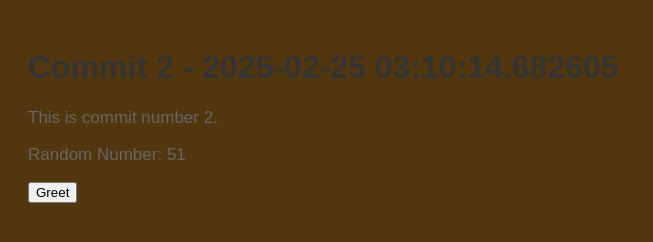
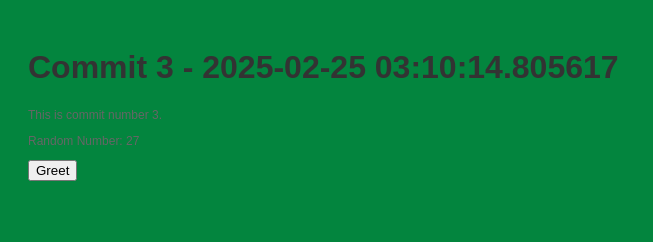
Before and after one commit to legbald0d/myrep-repo-20250225031008, a plain HTML site: page index.html in a window 1280 px wide. Shown: the whole page, without its empty margins (0-653 px from the left). Drawn offline with Linux system fonts and the light colour scheme.

Commit message:
📝 Commit 3 with HTML, CSS, and JS

```diff
--- a/index.html
+++ b/index.html
@@ -2,13 +2,13 @@
     <!DOCTYPE html>
     <html>
     <head>
-        <title>Commit 2 - 2025-02-25 03:10:14.682605</title>
+        <title>Commit 3 - 2025-02-25 03:10:14.805617</title>
         <link rel="stylesheet" href="style.css">
     </head>
     <body>
-        <h1>Commit 2 - 2025-02-25 03:10:14.682605</h1>
-        <p>This is commit number 2.</p>
-        <p>Random Number: 51</p>
+        <h1>Commit 3 - 2025-02-25 03:10:14.805617</h1>
+        <p>This is commit number 3.</p>
+        <p>Random Number: 27</p>
         <button onclick="greet()">Greet</button>
         <script src="script.js"></script>
     </body>
--- a/script.js
+++ b/script.js
@@ -2,4 +2,4 @@
     function greet() {
         alert('Hello from commit ' + commitNumber + '!');
     }
-    var commitNumber = 2;
+    var commitNumber = 3;
--- a/style.css
+++ b/style.css
@@ -1,7 +1,7 @@
 
     body {
         font-family: Arial, sans-serif;
-        background-color: #52370e;
+        background-color: #03853e;
         padding: 20px;
     }
     h1 {
@@ -9,5 +9,5 @@
     }
     p {
         color: #666;
-        font-size: 17px;
+        font-size: 12px;
     }
```
